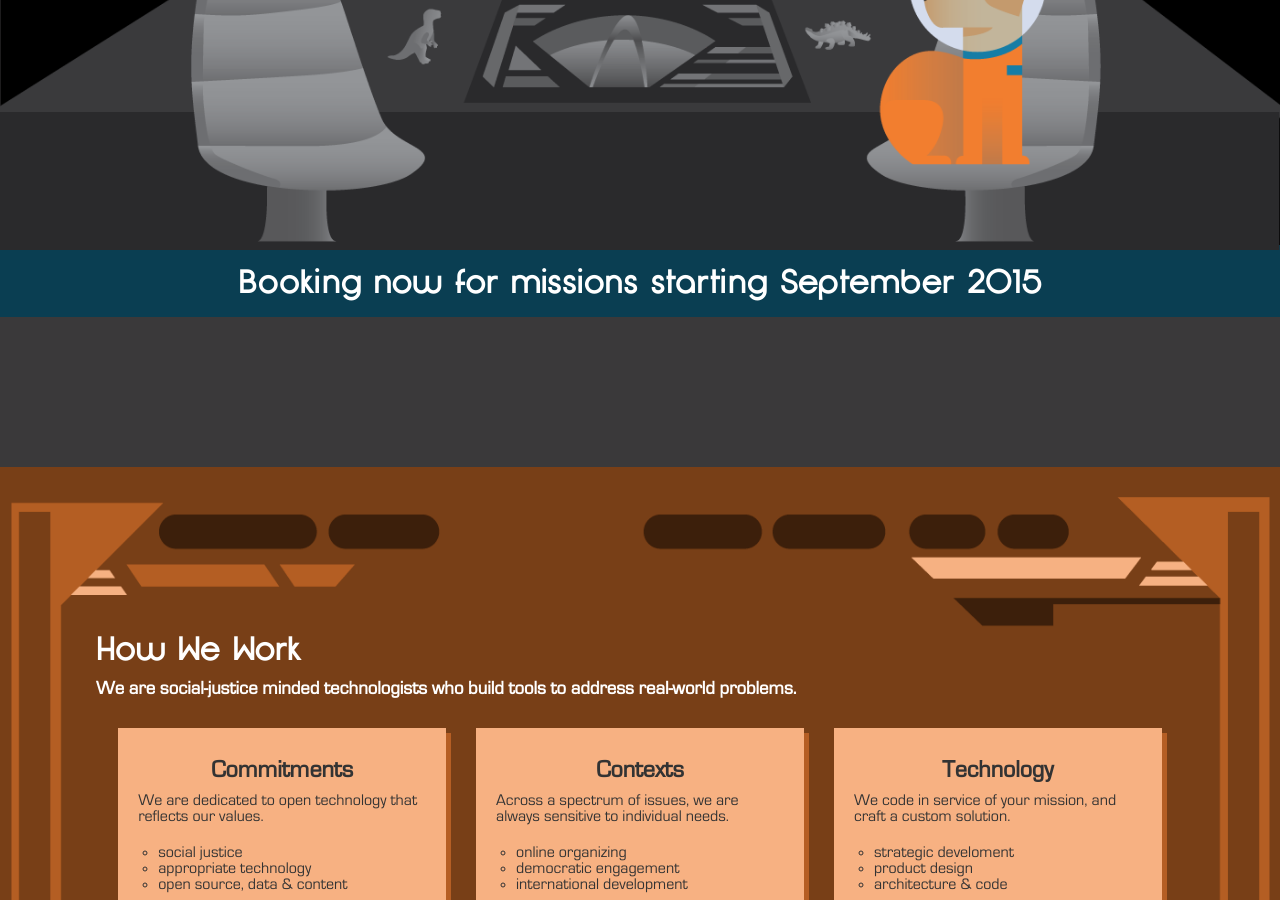
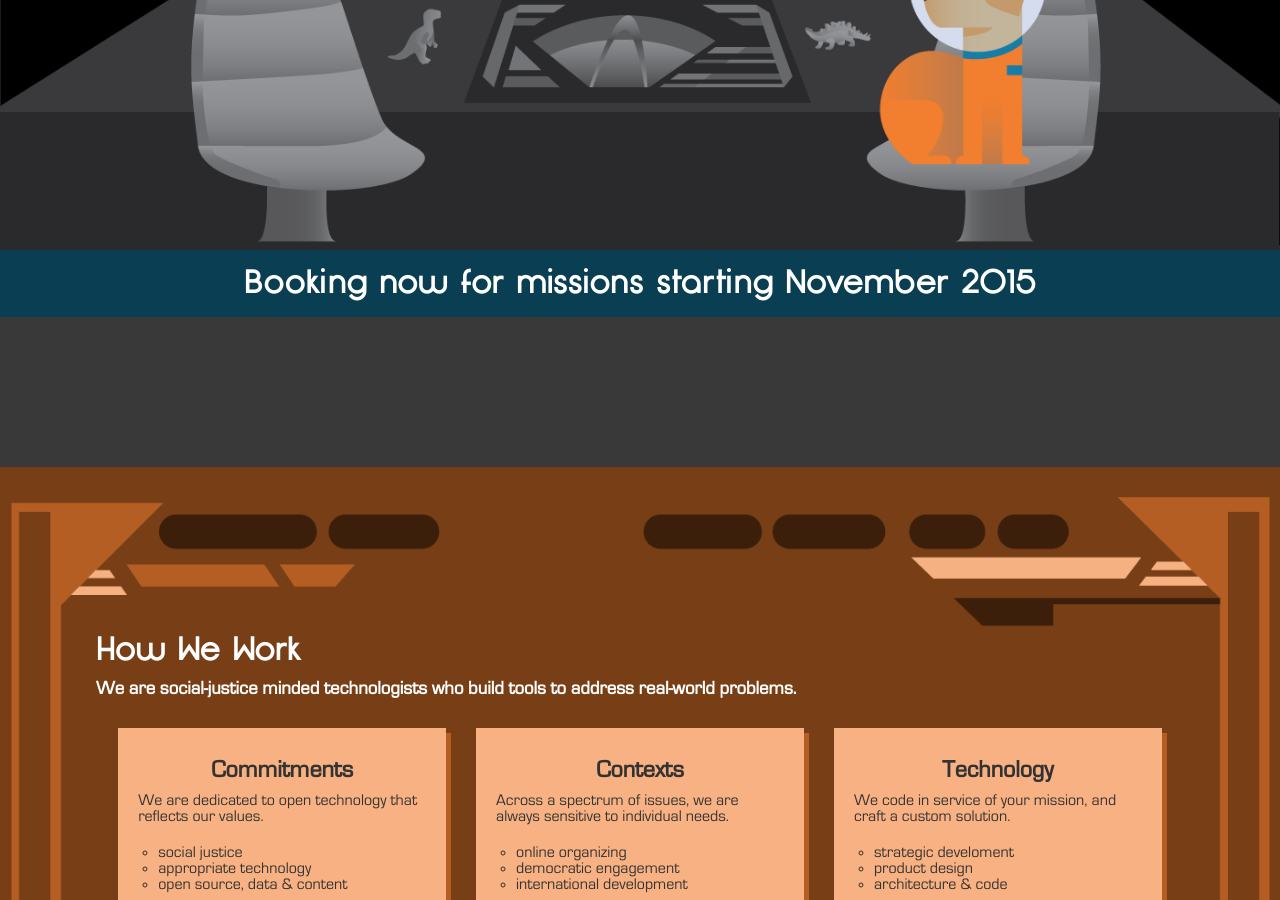
Before and after one commit to spacedogXYZ/spacedogXYZ, a Jekyll site: the page built from index.html, in a window 1280 px wide and 900 px high, scrolled down 578 px. Built offline with Jekyll 4.4.1, drawn with Linux system fonts in a browser that asks for light colours; nearby versions of some CDN libraries; comment, search, counter and statistics services are not loaded; some of the changed lines change nothing that is shown.

Commit message:
schedule update, handle expiration gracefully

```diff
--- a/_data/schedule.yml
+++ b/_data/schedule.yml
@@ -1,2 +1,2 @@
-- headline: Booking now for missions starting September 2015
-  date: 2015-09-01
+- headline: Booking now for missions starting November 2015
+  date: 2015-10-31
--- a/js/splash.js
+++ b/js/splash.js
@@ -28,17 +28,9 @@
     $('img#rollover').attr({src: '/static/splash/transparent.png'});
   });
 
-  // stick frontpage sections
-  /* janky, kill it
-  $('section.fullwidth').not('#splash').waypoint(function() {
-    console.log('stop at '+$(this).attr('id'));
-    $(window).disableScroll({releaseAfter: 200,
-        doAfter: function() {
-          console.log('move along now');
-          $.fn.scrollTo($(this).next('section'));
-          $(window).disableScroll('undo');
-        }
-    });
-  }, { offset: 20, direction: 'down right', triggerOnce: true });
-  */
+  // update schedule
+  var last_date = new Date($('h2.availability a').first().data('date'));
+  if (new Date() > last_date) {
+    $('h2.availability a').text('Booking now for new missions');
+  }
 });
```
